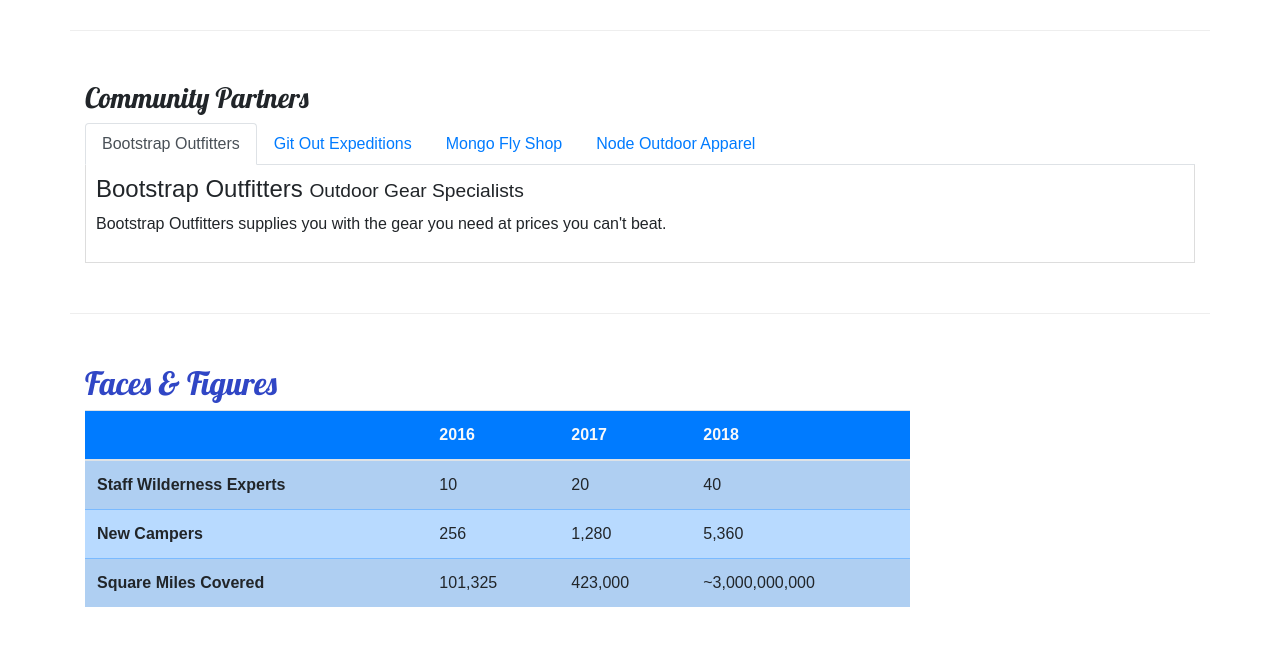
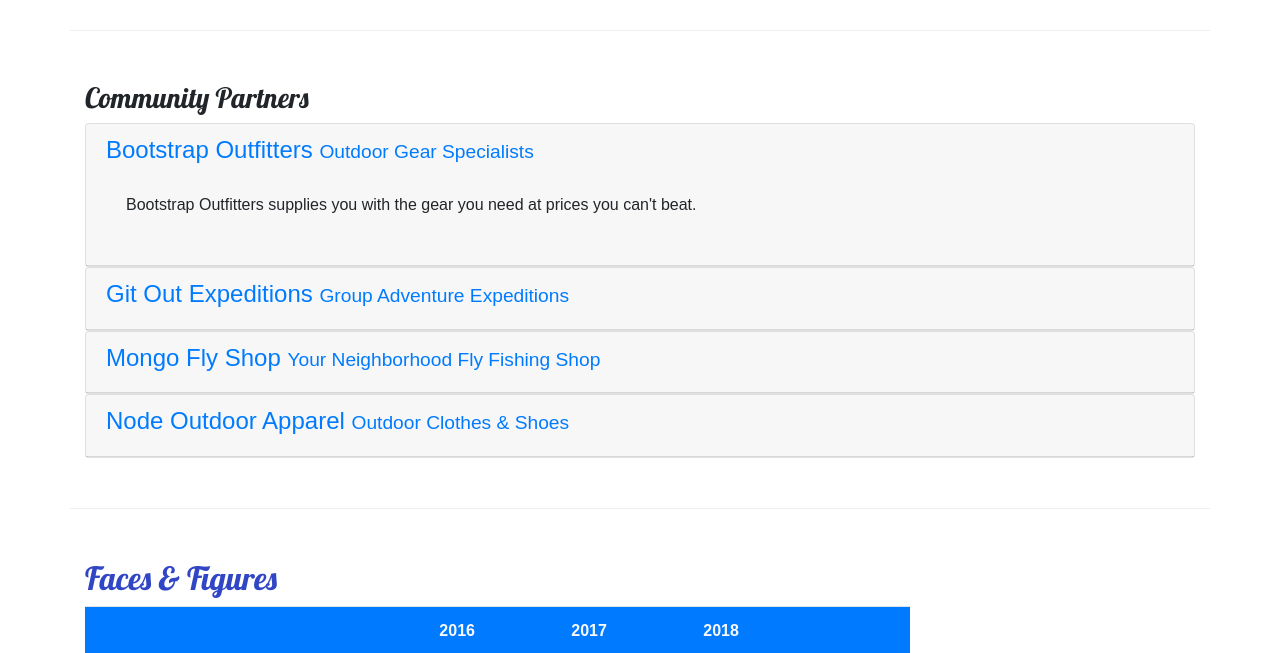
Before and after one commit to jaymar85/nucampsite, a website: page aboutus.html in a window 1280 px wide. Shown: the part 800-1453 px from the top of the page. Drawn offline with nearby package versions, Linux system fonts and the light colour scheme.

Commit message:
Accordion

```diff
--- a/aboutus.html
+++ b/aboutus.html
@@ -105,7 +105,7 @@
         <div class="row row-content">
             <div class="col">
                 <h3>Community Partners</h3>
-                <ul class="nav nav-tabs">
+                <!-- <ul class="nav nav-tabs">
                     <li class="nav-item">
                         <a class="nav-link active" href="#bootstrap" role="tab" data-toggle="tab">Bootstrap Outfitters</a>
                     </li>
@@ -118,23 +118,64 @@
                     <li class="nav-item">
                         <a class="nav-link" href="#node" role="tab" data-toggle="tab">Node Outdoor Apparel</a>
                     </li>
-                </ul>
-                <div class="tab-content">
-                    <div role="tab-panel" class="tab-pane fade show active" id="bootstrap">
-                        <h4>Bootstrap Outfitters <small>Outdoor Gear Specialists</small></h4>
-                        <p class="d-none d-sm-block">Bootstrap Outfitters supplies you with the gear you need at prices you can't beat.</p>
+                </ul> -->
+
+                <div id="accordion">
+                    <div class="card">
+                        <div role="tab" class="card-header">
+                            <h4>
+                                <a class="collapsed" data-toggle="collapse" data-target="#bootstrap">
+                                    Bootstrap Outfitters <small>Outdoor Gear Specialists</small>
+                                </a>
+                            </h4>
+                            <div class="collapse show" id="bootstrap" data-parent="#accordion">
+                                <div class="card-body">
+                                    <p class="d-none d-sm-block">Bootstrap Outfitters supplies you with the gear you need at prices you can't beat.</p>
+                                </div>
+                            </div>
+                        </div>
                     </div>
-                    <div role="tab-panel" class="tab-pane fade" id="git">
-                        <h4>Git Out Expeditions <small>Group Adventure Expeditions</small></h4>
-                        <p class="d-none d-sm-block">Join Git Out Expeditions to explore new horizons with a group of other adventurers!</p>
+                    <div class="card">
+                        <div role="tab" class="card-header">
+                            <h4>
+                                <a class="collapsed" data-toggle="collapse" data-target="#git">
+                                    Git Out Expeditions <small>Group Adventure Expeditions</small>
+                                </a>
+                            </h4>
+                            <div class="collapse" id="git" data-parent="#accordion">
+                                <div class="card-body">
+                                    <p class="d-none d-sm-block">Join Git Out Expeditions to explore new horizons with a group of other adventurers!</p>
+                                </div>
+                            </div>
+                        </div>
                     </div>
-                    <div role="tab-panel" class="tab-pane fade" id="mongo">
-                        <h4>Mongo Fly Shop <small>Your Neighborhood Fly Fishing Shop</small></h4>
-                        <p class="d-none d-sm-block">Need a new fishing pole, a tacklebox, or flies of all kinds? Stop by Mongo Fly Shop.</p>
+                    <div class="card">
+                        <div role="tab" class="card-header">
+                            <h4>
+                                <a class="collapsed" data-toggle="collapse" data-target="#mongo">
+                                    Mongo Fly Shop <small>Your Neighborhood Fly Fishing Shop</small>
+                                </a>
+                            </h4>
+                            <div class="collapse" id="mongo" data-parent="#accordion">
+                                <div class="card-body">
+                                    <p class="d-none d-sm-block">Need a new fishing pole, a tacklebox, or flies of all kinds? Stop by Mongo Fly Shop.</p>
+                                </div>
+                            </div>
+                        </div>
                     </div>
-                    <div role="tab-panel" class="tab-pane fade" id="node">
-                        <h4>Node Outdoor Apparel <small>Outdoor Clothes & Shoes</small></h4>
-                        <p class="d-none d-sm-block">From polar fleeces to swimsuits, hiking boots to waders, a visit to Node will be sure to get you covered.</p>
+                    <div class="card">
+                        <div role="tab" class="card-header">
+                            <h4>
+                                <a class="collapsed" data-toggle="collapse" data-target="#node">
+                                    Node Outdoor Apparel <small>Outdoor Clothes & Shoes</small>
+                                </a>
+                            </h4>
+                            <div class="collapse" id="node" data-parent="#accordion">
+                                <div class="card-body">
+                                    <p class="d-none d-sm-block">From polar fleeces to swimsuits, hiking boots to waders, a visit to Node will be sure to get you covered.</p>
+                                </div>
+                            </div>
+                        </div>
                     </div>
                 </div>
             </div>
```
